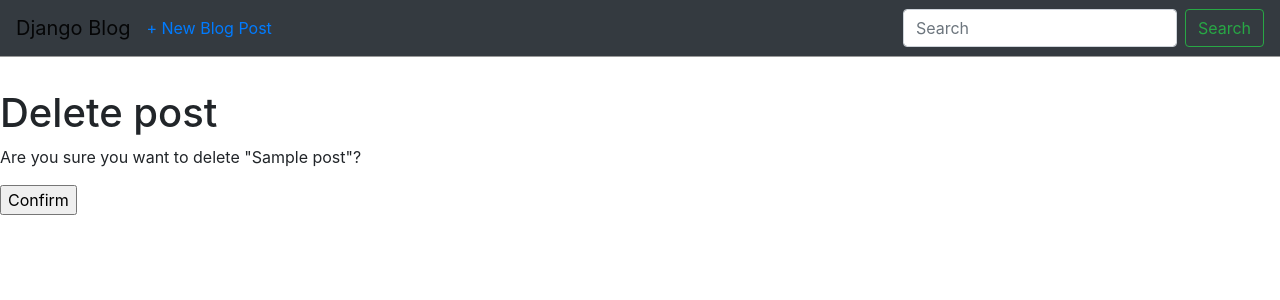
After one commit to Apersant1/DjangoBlog, a Django app: page /post/1/delete/ in a window 1280 px wide. The commit adds this page. Shown: the top 300 px of the page. Run offline with Django 3.2, Linux system fonts and the light colour scheme; tables that the repository leaves empty hold one stand-in row (values such as "Sample post").

Commit message:
Added Remove func

```diff
--- a/Blog/urls.py
+++ b/Blog/urls.py
@@ -4,13 +4,14 @@ from .views import (
     BlogDetailView,
     BlogCreateView,
     BlogUpdateView,
+    BlogDeleteView,
 
 )
 
 urlpatterns = [
     path('post/<int:pk>/', BlogDetailView.as_view(), name='post_detail'),
-    path('post/<int:pk>/edit/',
-         BlogUpdateView.as_view(), name='post_edit'),
+    path('post/<int:pk>/edit/', BlogUpdateView.as_view(), name='post_edit'),
+    path('post/<int:pk>/delete/', BlogDeleteView.as_view(), name='post_delete'),
     path('post/new/', BlogCreateView.as_view(), name="post_new"),
     path('', BlogListView.as_view(), name="home"),
 ]
--- a/Blog/views.py
+++ b/Blog/views.py
@@ -1,23 +1,33 @@
-from django.views.generic import ListView,DetailView,CreateView,UpdateView
+from django.views.generic import ListView, DetailView, CreateView, UpdateView, DeleteView
+from django.urls import reverse_lazy
 from .models import Post
+
+
 class BlogListView(ListView):
     model = Post
     template_name = "home.html"
 
-class BlogDetailView(DetailView): # новое
+
+class BlogDetailView(DetailView):  # новое
     model = Post
     template_name = 'post_detail.html'
 
+
 class BlogCreateView(CreateView):
     model = Post
-    fields = ['title','author','body']
+    fields = ['title', 'author', 'body']
     template_name = 'create post.html'
+
+
 #
-# class BlogDeleteView(DeleteView):
-#     pass
 
 class BlogUpdateView(UpdateView):
     model = Post
-    fields = ['title','body']
+    fields = ['title', 'body']
     template_name = 'post_edit.html'
-# TODO: need create deletePost view!
+
+
+class BlogDeleteView(DeleteView):  # Создание нового класса
+    model = Post
+    template_name = 'post_delete.html'
+    success_url = reverse_lazy('home')
--- /dev/null
+++ b/templates/post_delete.html
@@ -0,0 +1,10 @@
+<!-- templates/post_delete.html -->
+{% extends 'base.html' %}
+
+{% block content %}
+    <h1>Delete post</h1>
+    <form action="" method="post">{% csrf_token %}
+      <p>Are you sure you want to delete "{{ post.title }}"?</p>
+      <input type="submit" value="Confirm" />
+    </form>
+{% endblock content %}
--- a/templates/post_detail.html
+++ b/templates/post_detail.html
@@ -31,7 +31,7 @@
                               d="M1 13.5A1.5 1.5 0 0 0 2.5 15h11a1.5 1.5 0 0 0 1.5-1.5v-6a.5.5 0 0 0-1 0v6a.5.5 0 0 1-.5.5h-11a.5.5 0 0 1-.5-.5v-11a.5.5 0 0 1 .5-.5H9a.5.5 0 0 0 0-1H2.5A1.5 1.5 0 0 0 1 2.5v11z"/>
                     </svg>
                     Edit</a>
-                <a href="#" class="card-link">
+                <a href="{% url 'post_delete' post.pk %}" class="card-link">
                     <svg width="1em" height="1em" viewBox="0 0 16 16" class="bi bi-trash-fill" fill="currentColor"
                          xmlns="http://www.w3.org/2000/svg">
                         <path fill-rule="evenodd"
```
